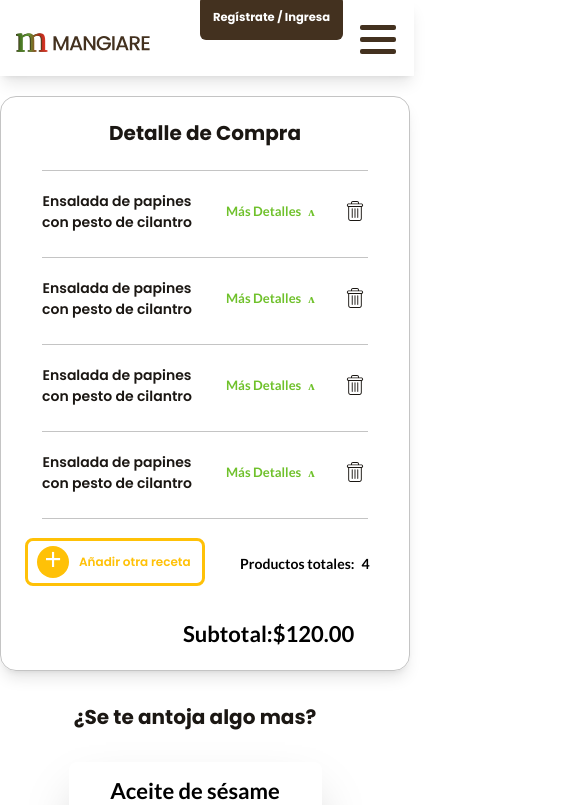
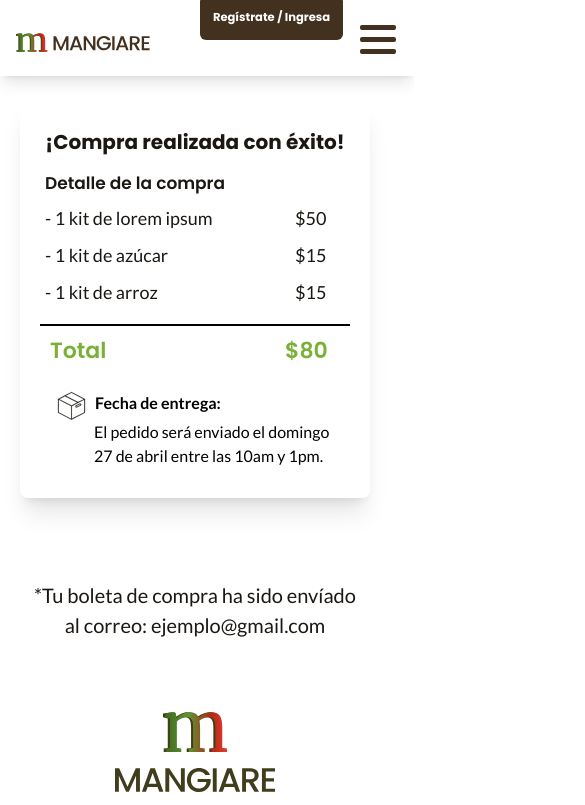
Before and after one commit to RobertCiclos/DigitalSource, a React (Create React App) app: page /ProcesoCompra5 in a window 390 px wide. Shown: the top 805 px of the page, 585 px wide, since content can reach past the window. Built offline with nearby package versions, Linux system fonts and the light colour scheme.

Commit message:
arreglos finales y correcciones ortográficas

```diff
--- a/src/App.js
+++ b/src/App.js
@@ -6,7 +6,7 @@ import ProcesoCompra2_1 from "./pages/ProcesoCompra2_1";
 import ProcesoCompra2_2 from "./pages/ProcesoCompra2_2";
 import ProcesodeCompra3 from "./pages/ProcesodeCompra3";
 import ProcesoCompra4 from "./pages/ProcesoCompra4";
-import ProcesoCompra5 from "./pages/ProcesodeCompra1";
+import ProcesoCompra5 from "./pages/ProcesoCompra5";
 
 
 function App() {
--- a/src/components/Card/CardRecetas.jsx
+++ b/src/components/Card/CardRecetas.jsx
@@ -14,10 +14,10 @@ const CardRecetas = (props) => {
         </p>
         <img src={props.plato}
             className="absolute top-[30px]
-            left-[31px] h-[110px] w-[110px]
+            left-[45px] h-[110px] w-[110px]
             lg:left-[53px] lg:h-[172px] lg:w-[172px]"
         />
-        <div className='mt-[158px] lg:mt-[214px]'>
+        <div className='absolute top-[158px] lg:top-[214px]'>
             <p
                 className='font-[Poppins] font-semibold text-[#1B1713] flex text-center mx-auto
                 text-[16px] w-[172px] pb-[2px]
--- a/src/index.css
+++ b/src/index.css
@@ -103,11 +103,3 @@
   }
 
 }
-
-@layer utilities {
-
-  .parrafobase {
-      @apply text-[25px]
-  }
-
-}
--- a/src/pages/ProcesoCompra2_1.jsx
+++ b/src/pages/ProcesoCompra2_1.jsx
@@ -67,7 +67,7 @@ const ProcesoCompra2_1 = (props) => {
                   <p>
                     <label for="campotelefono"
                       className='classlabel'>
-                      Telefono
+                      Teléfono
                     </label>
                     <br/>
                     <input type="tel" name="telefono" id="telefono"
--- a/src/pages/ProcesoCompra2_2.jsx
+++ b/src/pages/ProcesoCompra2_2.jsx
@@ -67,7 +67,7 @@ const ProcesoCompra2_2 = (props) => {
                   <p>
                     <label for="campotelefono"
                       className='classlabel'>
-                      Telefono
+                      Teléfono
                     </label>
                     <br/>
                     <input type="tel" name="telefono" id="telefono"
@@ -113,7 +113,7 @@ const ProcesoCompra2_2 = (props) => {
                   <p>
                     <label for="campotelefono"
                       className='classlabel'>
-                      Telefono
+                      Teléfono
                     </label>
                     <br/>
                     <input type="tel" name="telefono" id="telefono"
--- a/src/pages/ProcesoCompra5.jsx
+++ b/src/pages/ProcesoCompra5.jsx
@@ -2,9 +2,92 @@ import React from 'react'
 
 const ProcesoCompra5 = () => {
   return (
-    <div>
-
-    </div>
+      <section>
+      <div
+        className="w-[350px] h-[398px] mt-[24px] rounded-lg shadow-xl mx-auto
+        lg:w-[780px] lg:h-[483px] lg:mt-[115px] ">
+        <p
+          className="font-bold font-[Poppins] text-[#1B1713] text-center
+          text-[20px] pt-[27px]
+          lg:text-[34px] lg:pt-[34px]">
+          ¡Compra realizada con éxito!
+        </p>
+        <h2
+          className="text-left font-semibold font-[Poppins] text-[17px] pt-[14px] pl-[25px] text-[#1B1713]
+          lg:pt-[48px] lg:pl-[79px] lg:text-[25px]">
+          Detalle de la compra
+        </h2>
+        <div
+          className='grid grid-cols-[230px_60px] mt-[8px]
+          lg:grid-cols-2 lg:mt-[24px]'>
+          <p
+            className="ml-[25px]
+            lg:ml-[80px] kitcompra ">
+            - 1 kit de lorem ipsum
+          </p>
+          <p
+            className='pl-[45px]
+            lg:pl-[255px] numerocompra5'>
+            $50
+          </p>
+          <p
+            className='ml-[25px] pt-[10px]
+            lg:ml-[80px] lg:pt-[0px] kitcompra '>
+            - 1 kit de azúcar
+          </p>
+          <p
+            className='pl-[45px] pt-[10px]
+            lg:pl-[255px] lg:pt-[0px] numerocompra5'>
+            $15
+          </p>
+          <p
+            className='ml-[25px] pt-[10px]
+            lg:ml-[80px] lg:pt-[0px] kitcompra '>
+            - 1 kit de arroz
+          </p>
+          <p
+            className='pl-[45px] pt-[10px]
+            lg:pl-[255px] lg:pt-[0px] numerocompra5'>
+            $15
+          </p>
+        </div>
+        <div
+            className="grid  mx-auto border-t-[2px] w-[310px] mt-[18px]
+            grid-cols-2
+            lg:mt-[30px] lg:w-[640px]">
+            <h2
+                className="text-[#7BB037] text-[22px] font-[Poppins] font-semibold text-left pt-[8px] pl-[10px]
+                lg:pt-[14px] lg:text-[25px] lg:pl-[0px]">
+                Total</h2>
+            <p
+                className="font-[Poppins] font-semibold text-[#7BB037] text-[22px] pt-[8px] pl-[90px]
+                lg:pt-[14px] lg:pl-[255px] lg:text-[25px]">
+                $80
+            </p>
+        </div>
+        <div
+          className='grid grid-cols-2 mx-auto w-[276px] mt-[24px]
+          lg:grid-cols-[27px_135px_480px] lg:w-[640px] lg:mt-[36px]'>
+          <img src="svg/procesocompra/caja.svg"
+            className=''/>
+          <p
+            className='text-[16px] font-bold font-[Lato] ml-[-100px]
+            lg:ml-[7px] '>
+            Fecha de entrega:
+          </p>
+          <p
+            className='font-normal text-[16px] font-[Lato] ml-[37px] w-[241px]
+            lg:ml-3 lg:w-[480px]'>
+            El pedido será enviado el domingo 27 de abril entre las 10am y 1pm.
+          </p>
+        </div>
+      </div>
+      <div
+        className='w-[333px] h-[48px] mt-[82px] pb-[100px] mx-auto text-center text-[20px] font-normal font-[Lato] text-[#1B1713]
+        lg:w-[409px] lg:h-[59px] lg:mt-[82px] lg:pb-[200px] '>
+        *Tu boleta de compra ha sido envíado al correo: ejemplo@gmail.com
+      </div>
+    </section>
   )
 }
 
--- a/src/pages/ProcesodeCompra1.jsx
+++ b/src/pages/ProcesodeCompra1.jsx
@@ -78,7 +78,8 @@ const ProcesodeCompra1 = () => {
                     <h1
                         className="font-[Poppins] text-[#1B1713] font-bold text-[20px] text-center
                         lg:text-[36px] ">
-                        ¿Se te antoja algo mas?</h1>
+                        ¿Se te antoja algo más?
+                    </h1>
                     <div
                         className="grid mx-auto grid-cols-1
                         lg:grid-cols-4  lg:px-[50px]">
@@ -95,7 +96,7 @@ const ProcesodeCompra1 = () => {
                                     Aceite de sésame
                                 </h2>
                                 <ul className="list-disc mt-[13px] text-[16px] font-[Lato] font-semibold space-y-[11px] ml-[60px]">
-                                    <li>Composicion:
+                                    <li>Composición:
                                         <span
                                             className="font-normal pl-[13px] text-[14px] font-[Lato]">
                                                 Vegetal</span>
@@ -110,7 +111,7 @@ const ProcesodeCompra1 = () => {
                                             className="font-normal pl-[31px] text-[14px] font-[Lato]">
                                             Premium</span>
                                     </li>
-                                    <li>Presentacion:
+                                    <li>Presentación:
                                         <span
                                             className="font-normal pl-[13px] text-[14px] font-[Lato]">
                                             Botella</span>
--- a/src/pages/ProcesodeCompra3.jsx
+++ b/src/pages/ProcesodeCompra3.jsx
@@ -11,7 +11,7 @@ const ProcesodeCompra3 = () => {
                 <h1
                     className="titulocompra3 pt-[40px] text-center w-[310px]
                     lg:pt-[34px] lg:w-[465px]">
-                    Confirmacion de compra
+                    Confirmación de compra
                 </h1>
                 <div
                     className="grid grid-cols-[140px_0px_100px]
@@ -49,13 +49,13 @@ const ProcesodeCompra3 = () => {
                         <p
                             className="text-[15px] font-light font-[Lato] visible
                             lg:invisible">
-                            Envió a la provincia de
+                            Envio a la provincia de
                         </p>
                     </h3>
                     <p
                         className="parrafocompra3 invisible
                         lg:pt-[65px] lg:pl-[70px] lg:visible">
-                        Envió a la provincia de
+                        Envio a la provincia de
                     </p>
                     <p
                         className="numerocompra3 pl-[35px] pt-[8px]
```
Also changed, not shown: src/pages/Home.jsx (+12 -9 lines), src/pages/ProcesoCompra4.jsx (+11 -7 lines).
